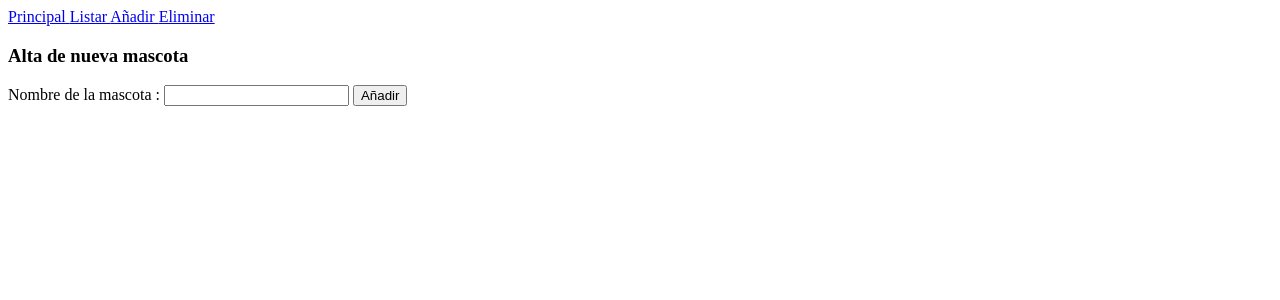
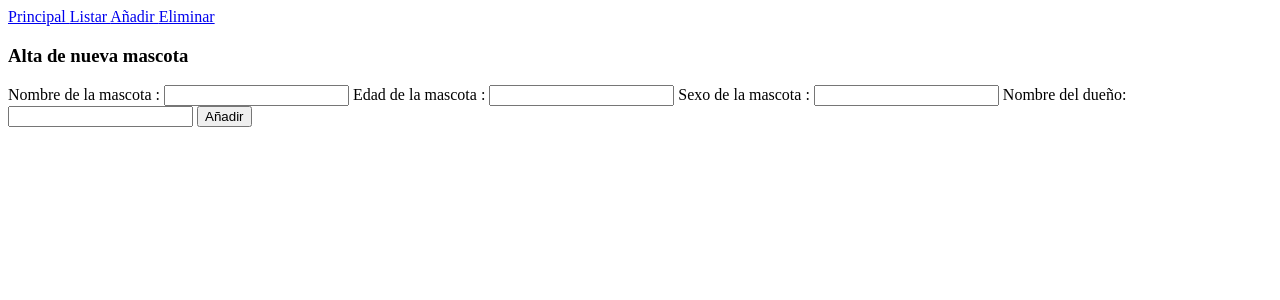
Before and after one commit to Julio-Cesar-R/Flask-Python, a Flask app: page /alta in a window 1280 px wide. Shown: the top 300 px of the page. Run offline with Flask 2, Linux system fonts and the light colour scheme.

Commit message:
Flaskdb mod

```diff
--- a/FLASKDB/3_DATABASE_VISTAS/api/app.py
+++ b/FLASKDB/3_DATABASE_VISTAS/api/app.py
@@ -1,5 +1,6 @@
 #-----------------------LIBRERIAS---------------------------
 #Ruta de la base
+from email.mime import base
 import os
 #Formularios FlaskForm
 from formulario import FormularioAlta, FormularioBaja
@@ -46,12 +47,19 @@ class Mascota(basededatos.Model):
     __tablename__ = 'Mascotas'
     id = basededatos.Column(basededatos.Integer, primary_key = True)
     nombre = basededatos.Column(basededatos.Text)
+    edad= basededatos.Column(basededatos.Integer)
+    sexo=basededatos.Column(basededatos.Text)
+    dueno=basededatos.Column(basededatos.Text)
     #Constructor
-    def __init__(self,nombre):
+    def __init__(self,nombre,edad,sexo,dueno):
         self.nombre = nombre
+        self.edad= edad
+        self.sexo= sexo
+        self.dueno= dueno
+
     #Mensaje de la clase
     def __repr__(self):
-        texto = " Mascota : nombre {}".format(self.nombre)
+        texto = " Mascota\n : identificador: {}\n nombre: {}\n edad :{}\n sexo :{}\n dueno :{}\n".format(self.id,self.nombre,self.edad, self.sexo, self.dueno)
         return texto
 #---------------------------------------------------------------------------------
 
@@ -72,7 +80,10 @@ def alta():
     formulario = FormularioAlta()
     if formulario.validate_on_submit():
         nombre = formulario.nombre.data
-        mascota = Mascota(nombre)
+        edad=formulario.edad.data
+        sexo= formulario.sexo.data
+        dueno=formulario.dueno.data
+        mascota = Mascota(nombre,edad,sexo,dueno)
         #Insertar en la base
         basededatos.session.add(mascota)
         basededatos.session.commit()
--- a/FLASKDB/3_DATABASE_VISTAS/api/formulario.py
+++ b/FLASKDB/3_DATABASE_VISTAS/api/formulario.py
@@ -7,6 +7,9 @@ from wtforms import StringField,IntegerField,SubmitField
 #------------------FORMULARIOS----------------------------------------------
 class FormularioAlta(FlaskForm):
     nombre=StringField("Nombre de la mascota :")
+    edad=IntegerField("Edad de la mascota :")
+    sexo=StringField("Sexo de la mascota :")
+    dueno=StringField("Nombre del dueño: ")
     boton=SubmitField("Añadir")
 
 class FormularioBaja(FlaskForm):
--- a/FLASKDB/3_DATABASE_VISTAS/template/vista_alta.html
+++ b/FLASKDB/3_DATABASE_VISTAS/template/vista_alta.html
@@ -7,6 +7,9 @@
 <form method="POST">
   {{ formulario.hidden_tag() }}<!--Clave secreta-->
   {{ formulario.nombre.label }} {{ formulario.nombre }}
+  {{formulario.edad.label}} {{formulario.edad}}
+  {{formulario.sexo.label}} {{formulario.sexo}}
+  {{formulario.dueno.label}} {{formulario.dueno}}
   {{ formulario.boton }}
 </form>
 
```
Also changed, not shown: FLASKDB/3_DATABASE_VISTAS/api/migrations/versions/192881e2f2be_primera_migracion.py (deleted, +0 -32 lines), FLASKDB/3_DATABASE_VISTAS/api/gestion_mascotas.sqlite.
